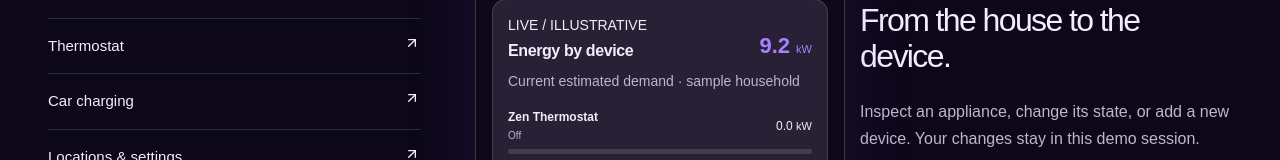
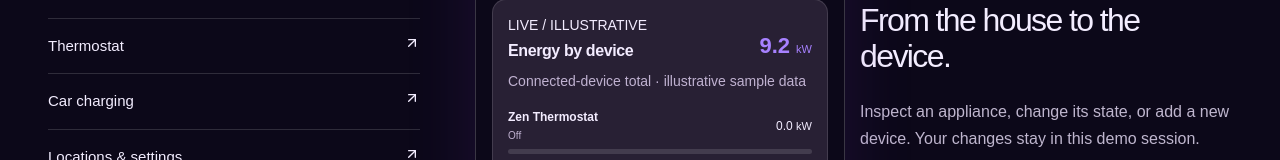
Before and after one commit to mariesanglante/marianna-portfolio, a Next.js app: page /rainforest in a window 1280 px wide. Both pictures are taken after a click on the button "My devices". Shown: the part 307-467 px from the top of the page. Built offline with nearby package versions, Linux system fonts and the light colour scheme.

Commit message:
Clarify illustrative device energy total

```diff
--- a/app/cases/rainforest-demo.tsx
+++ b/app/cases/rainforest-demo.tsx
@@ -1114,7 +1114,7 @@ export function RainforestDemo({
                   </div>
                   <strong>{devices.reduce((sum, d) => sum + deviceKw(d), 0).toFixed(1)} <small>kW</small></strong>
                 </div>
-                <p className="rp-device-breakdown-caption">Current estimated demand · sample household</p>
+                <p className="rp-device-breakdown-caption">Connected-device total · illustrative sample data</p>
                 <div className="rp-device-breakdown-list">
                   {devices.map((d) => {
                     const usage = deviceKw(d);
```
